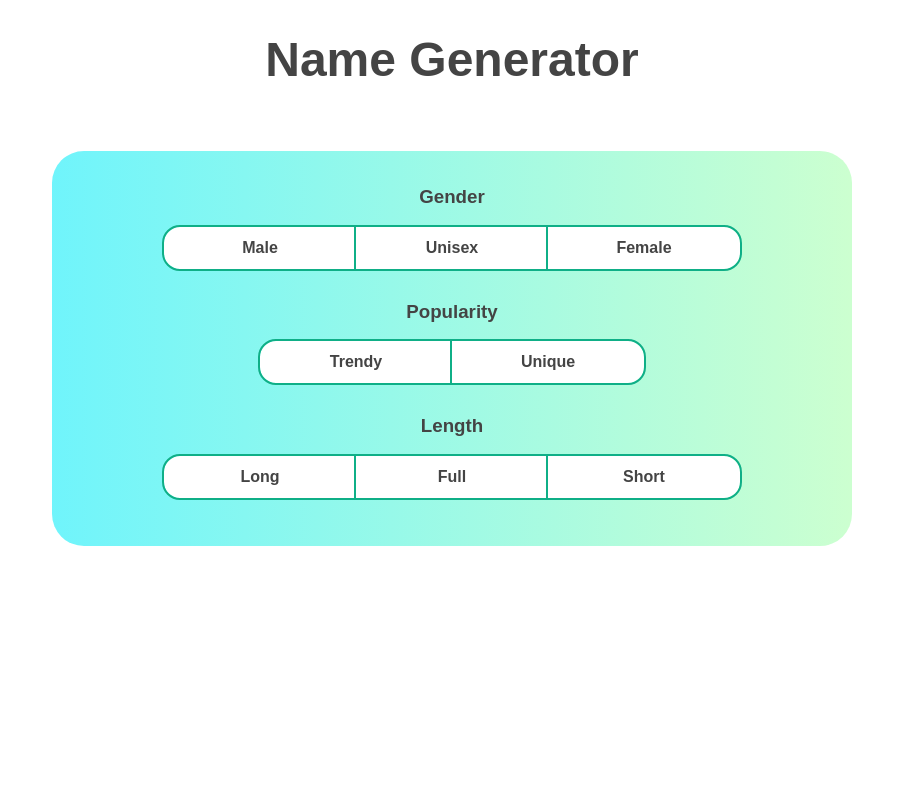
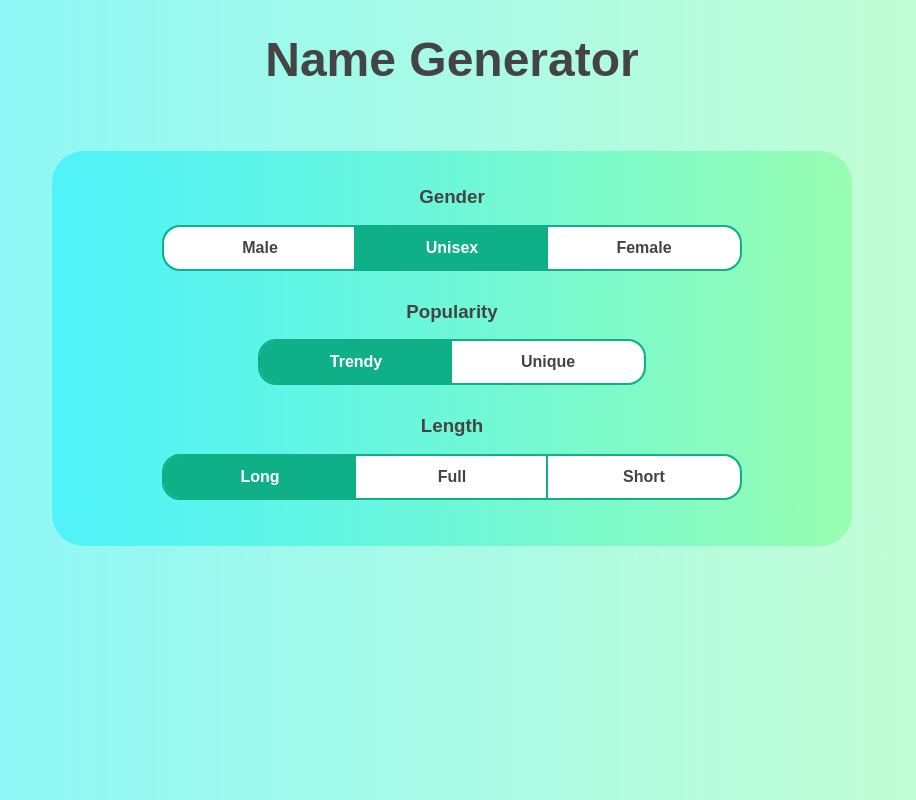
Before and after one commit to gnoul4869/name-generator, a Nuxt app: page / in a window 1280 px wide. Shown: the whole page, without its empty margins (188-1104 px from the left). Built offline with nearby package versions, Linux system fonts and the light colour scheme.

Commit message:
Implement in ts

```diff
--- a/app.vue
+++ b/app.vue
@@ -1,3 +1,34 @@
+<script setup lang="ts">
+enum Gender {
+    MALE = 'male',
+    UNISEX = 'unisex',
+    FEMALE = 'female',
+}
+
+enum Popularity {
+    TRENDY = 'trendy',
+    UNIQUE = 'unique',
+}
+
+enum Length {
+    LONG = 'long',
+    FULL = 'full',
+    SHORT = 'short',
+}
+
+interface Options {
+    gender: Gender;
+    popularity: Popularity;
+    length: Length;
+}
+
+const options = ref<Options>({
+    gender: Gender.UNISEX,
+    popularity: Popularity.TRENDY,
+    length: Length.LONG,
+});
+</script>
+
 <template>
     <div class="container">
         <h1>Name Generator</h1>
@@ -5,31 +36,36 @@
             <div class="option">
                 <h3>Gender</h3>
                 <div class="buttons-container">
-                    <button>Male</button>
-                    <button>Unisex</button>
-                    <button>Female</button>
+                    <button :class="options.gender === Gender.MALE && 'active'">Male</button>
+                    <button :class="options.gender === Gender.UNISEX && 'active'">Unisex</button>
+                    <button :class="options.gender === Gender.FEMALE && 'active'">Female</button>
                 </div>
             </div>
             <div class="option">
                 <h3>Popularity</h3>
                 <div class="buttons-container">
-                    <button>Trendy</button>
-                    <button>Unique</button>
+                    <button :class="options.popularity === Popularity.TRENDY && 'active'">Trendy</button>
+                    <button :class="options.popularity === Popularity.UNIQUE && 'active'">Unique</button>
                 </div>
             </div>
             <div class="option">
                 <h3>Length</h3>
                 <div class="buttons-container">
-                    <button>Long</button>
-                    <button>Full</button>
-                    <button>Short</button>
+                    <button :class="options.length === Length.LONG && 'active'">Long</button>
+                    <button :class="options.length === Length.FULL && 'active'">Full</button>
+                    <button :class="options.length === Length.SHORT && 'active'">Short</button>
                 </div>
             </div>
         </div>
     </div>
 </template>
 
-<style lang="scss" scoped>
+<style lang="scss">
+body {
+    background: rgb(51, 240, 250);
+    background: linear-gradient(90deg, rgba(51, 240, 250, 0.6) 0%, rgba(0, 255, 19, 0.2) 100%);
+}
+
 .container {
     font-family: Arial, Helvetica, sans-serif;
     color: #444;
@@ -39,6 +75,7 @@
 
     h1 {
         font-size: 3rem;
+    }
 }
 
 .options-container {
@@ -53,6 +90,8 @@
 
     .option {
         margin-bottom: 2rem;
+    }
+}
 
 .buttons-container {
     button {
@@ -73,8 +112,10 @@
         &:last-child {
             border-radius: 0 1rem 1rem 0;
         }
-                }
-            }
+
+        &.active {
+            background-color: #0faf87;
+            color: white;
         }
     }
 }
```
Lines whose indentation alone changed are shown as unchanged.
